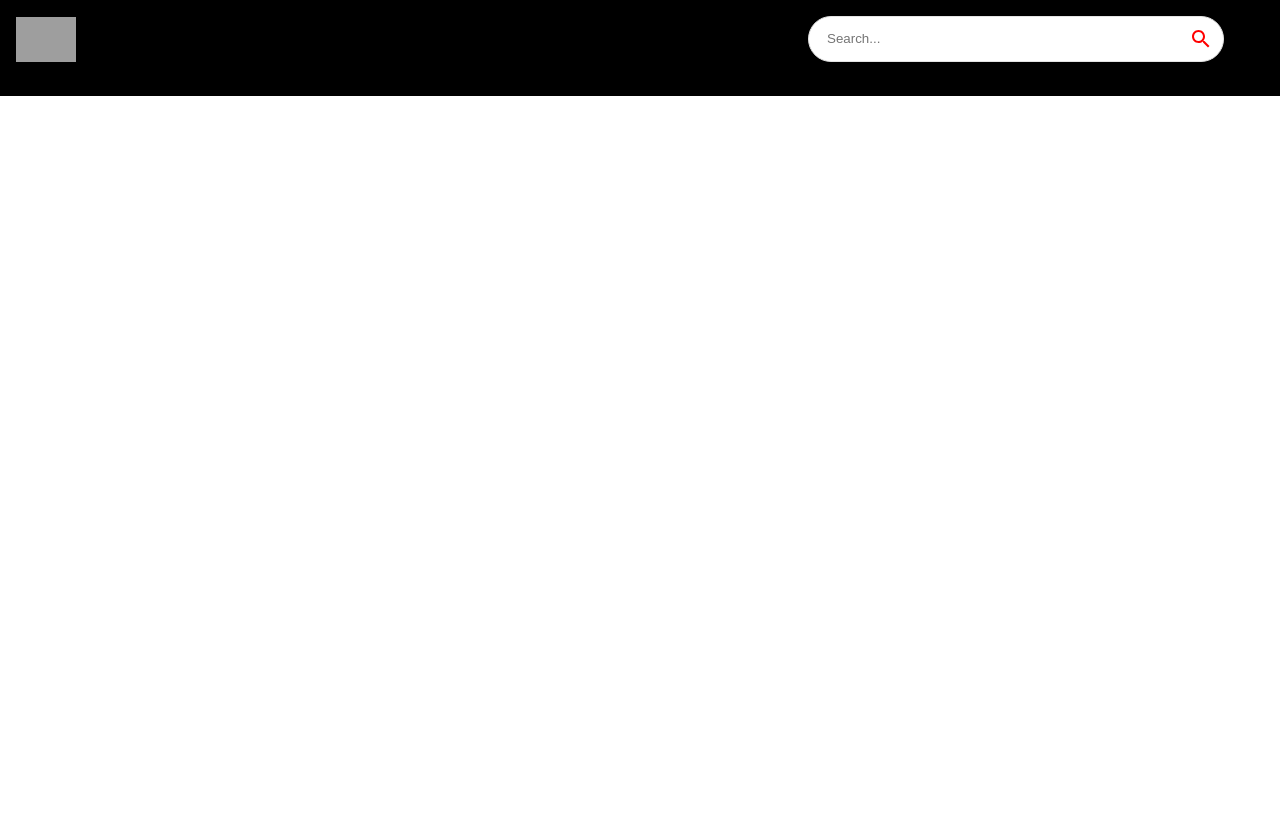
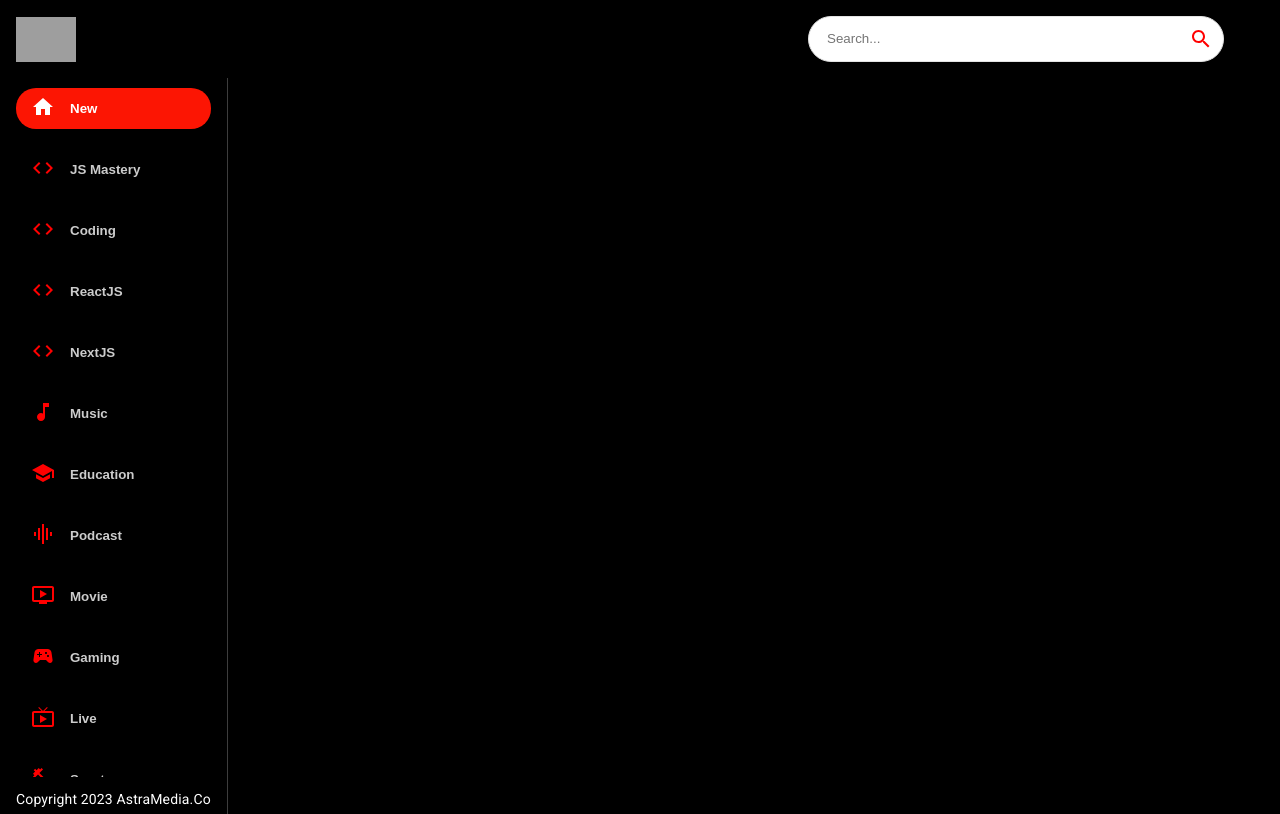
Before and after one commit to AstraLord007/youtube_clone, a React (Create React App) app: page / in a window 1280 px wide. Built offline with nearby package versions, Linux system fonts and the light colour scheme; grey boxes are pictures that could not be loaded.

Commit message:
Feed and Sidebar basic mock up.

```diff
--- a/src/components/Feed.jsx
+++ b/src/components/Feed.jsx
@@ -1,8 +1,18 @@
-import React from 'react'
+import { useState, useEffect } from 'react';
+import { Box, Stack, Typography } from '@mui/material';
+import Sidebar from './Sidebar';
 
 const Feed = () => {
   return (
-    <div>Feed</div>
+    <Stack sx={{ flexDirection: { sx:'column', md:'row'}}}>
+      <Box sx={{ height:{ sx: 'auto', md:'92vh' }, borderRight:'1px solid #3d3d3d', px:{ sx:0, md:2 }}}>
+        <Sidebar />
+
+        <Typography className=''copyright variant='body2' sx={{ mt:1.5, color:'#fff' }}>
+          Copyright 2023 AstraMedia.Co
+        </Typography>
+      </Box>
+    </Stack>
   )
 }
 
--- /dev/null
+++ b/src/components/Sidebar.jsx
@@ -0,0 +1,32 @@
+import { Stack } from '@mui/material';
+import { categories } from '../utils/constants';
+
+const selectedCategory = 'New';
+
+const Sidebar = () => (
+    <Stack
+        direction='row'
+        sx={{
+            overflowY:'auto',
+            height:{sx:'auto', md:'95%'},
+            flexDirection:{ md:'column'}
+        }}
+    >
+        {categories.map((category) =>(
+            <button
+                className='category-btn'
+                style={{
+                    background: category.name === selectedCategory && '#FC1503',
+                    color:'white'
+                }}
+                key={category.name}
+            >
+                <span style={{ color: category.name === selectedCategory ? 'white' : 'red', marginRight:'15px' }}>{category.icon}</span>
+                <span style={{ opacity: category.name === selectedCategory ? '1' : '0.8' }}>{category.name}</span>
+            </button>
+        ))}
+    </Stack>
+)
+
+
+export default Sidebar
--- a/src/components/index.js
+++ b/src/components/index.js
@@ -4,3 +4,4 @@
 export { default as SearchFeed } from './SearchFeed';
 export { default as VideoDetail } from './VideoDetail';
 export { default as SearchBar } from './SearchBar';
+export { default as Sidebar } from './Sidebar';
```
